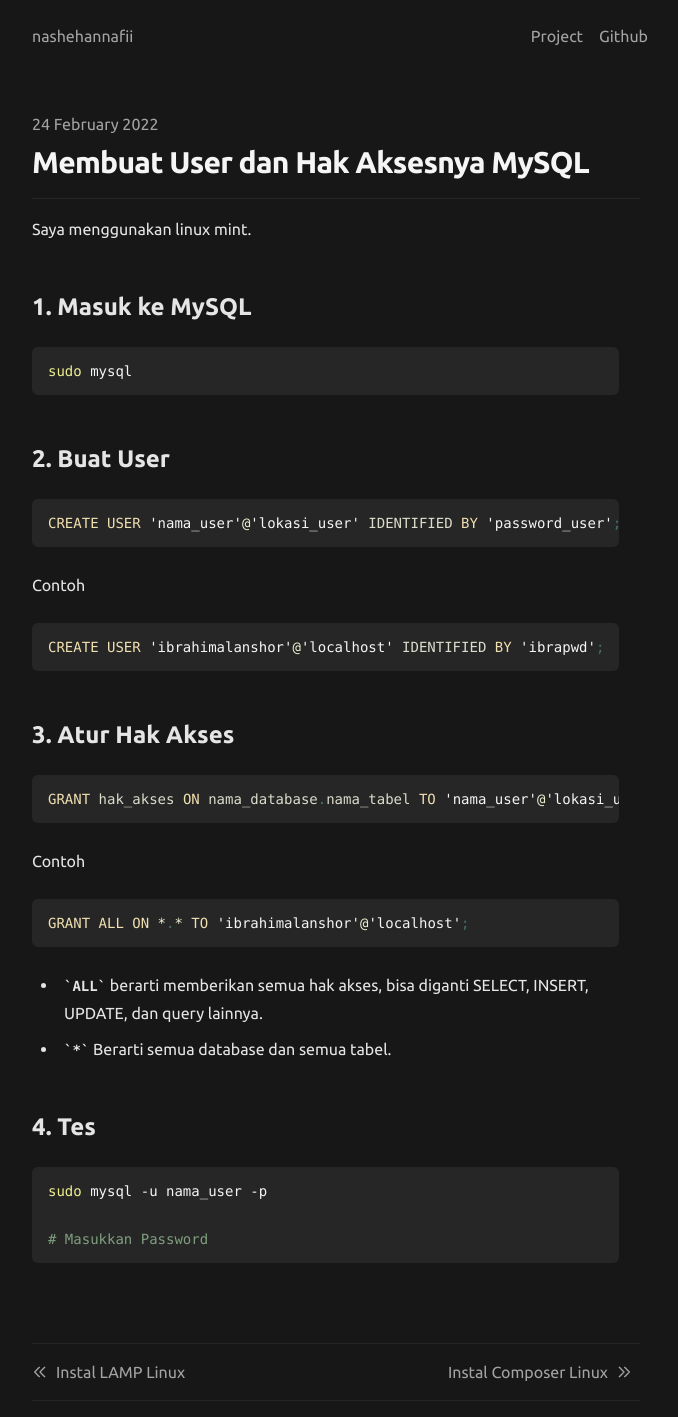
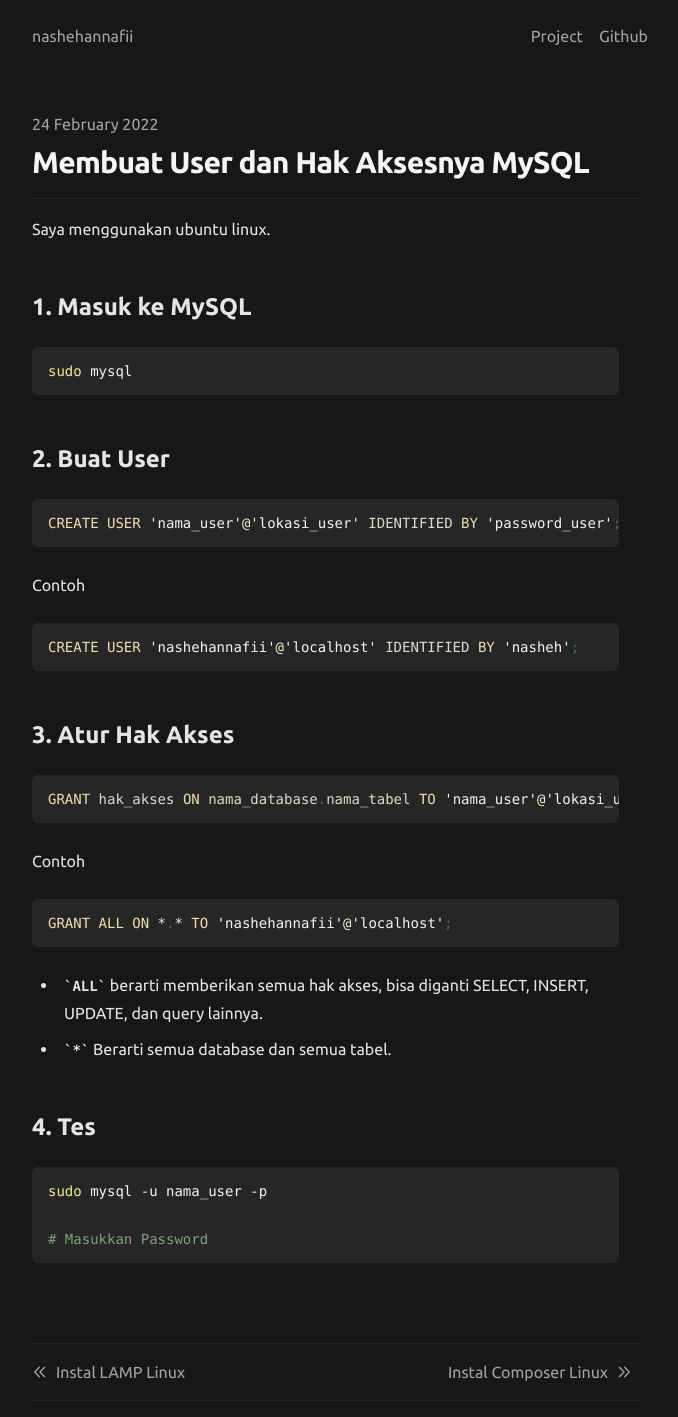
Before and after one commit to nashehannafii/nasheh.github.io, a Jekyll site: the page built from _posts/2022-02-24-membuat-user-dan-akses-mysql.md, in a window 1280 px wide. Shown: the whole page, without its empty margins (304-982 px from the left). Built offline with Jekyll 4.4.1, drawn with Linux system fonts in a browser that asks for light colours.

Commit message:
[Nasheh]
Update

````diff
--- a/_config.yml
+++ b/_config.yml
@@ -18,10 +18,10 @@
 # You can create any custom variable you would like, and they will be accessible
 # in the templates via {{ site.myvariable }}.
 
-title: Ibrahim Al Anshor
-email: ibrahimalanshor@gmail.com
+title: Nasheh Annafii
+email: nashehannafii@gmail.com
 description: >- # this means to ignore newlines until "baseurl:"
-  Pemrogram dan pengembang situs web berpengalaman
+  Pemrogram dan pengembang
 baseurl: "" # the subpath of your site, e.g. /blog
 url: "" # the base hostname & protocol for your site, e.g. http://example.com
 
--- a/_posts/2022-02-24-membuat-user-dan-akses-mysql.md
+++ b/_posts/2022-02-24-membuat-user-dan-akses-mysql.md
@@ -4,7 +4,7 @@ title: 'Membuat User dan Hak Aksesnya MySQL'
 date: 2022-02-24 10:00:00 +0700
 ---
 
-Saya menggunakan linux mint.
+Saya menggunakan ubuntu linux.
 
 ## 1. Masuk ke MySQL
 
@@ -21,7 +21,7 @@ CREATE USER 'nama_user'@'lokasi_user' IDENTIFIED BY 'password_user';
 Contoh
 
 ```sql
-CREATE USER 'ibrahimalanshor'@'localhost' IDENTIFIED BY 'ibrapwd';
+CREATE USER 'nashehannafii'@'localhost' IDENTIFIED BY 'nasheh';
 ```
 
 ## 3. Atur Hak Akses
@@ -33,7 +33,7 @@ GRANT hak_akses ON nama_database.nama_tabel TO 'nama_user'@'lokasi_user';
 Contoh
 
 ```sql
-GRANT ALL ON *.* TO 'ibrahimalanshor'@'localhost';
+GRANT ALL ON *.* TO 'nashehannafii'@'localhost';
 ```
 
 * `ALL` berarti memberikan semua hak akses, bisa diganti SELECT, INSERT, UPDATE, dan query lainnya.
--- a/about.markdown
+++ b/about.markdown
@@ -4,4 +4,4 @@ title: About
 permalink: /about/
 ---
 
-Saya Ibrahim Al Anshor, pemrogram dan pengembang situs web.
+Saya Nasheh Annafii, pemrogram dan pengembang situs web.
--- a/index.markdown
+++ b/index.markdown
@@ -6,7 +6,7 @@ layout: default
 ---
 
 <header class="header">
-<h1 class="header-title">Ibrahim Al Anshor</h1>
+<h1 class="header-title">Nasheh Annafii</h1>
 <p class="header-subtitle">Programmer</p>
 </header>
 <ul class="nav">
````
Also changed, not shown: contact.md (+1 -1 lines).
